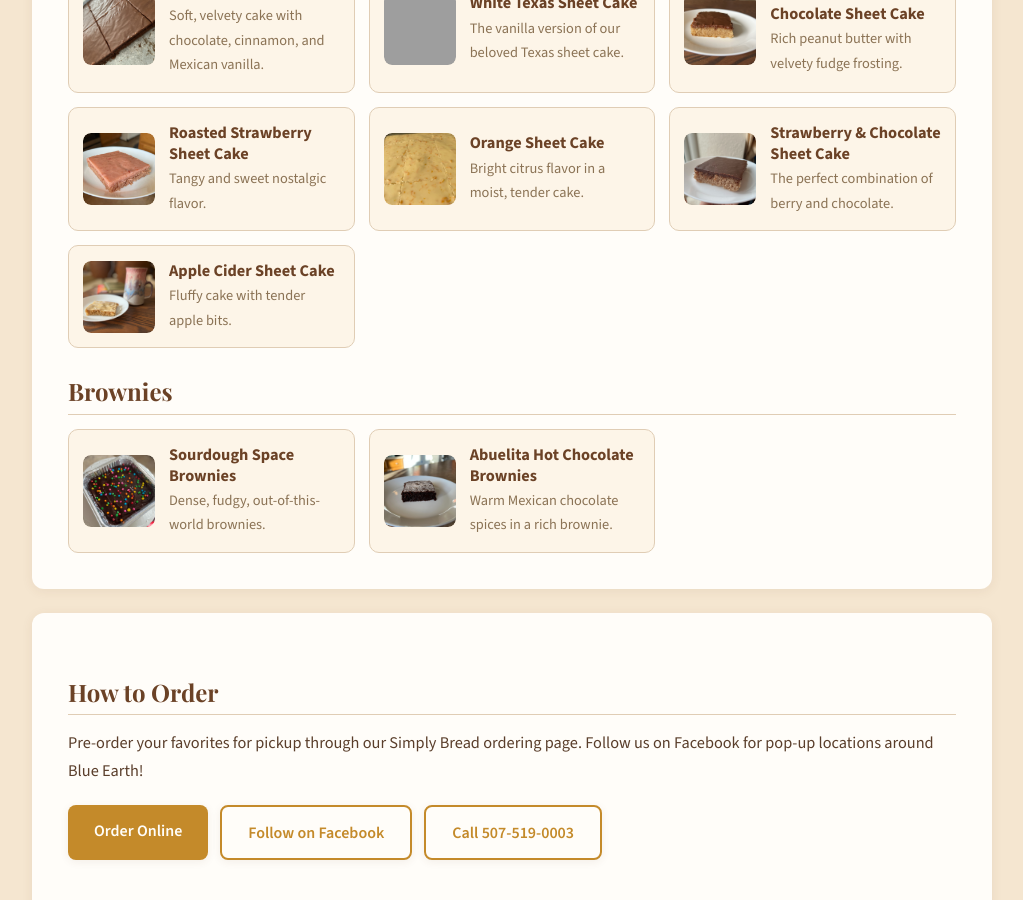
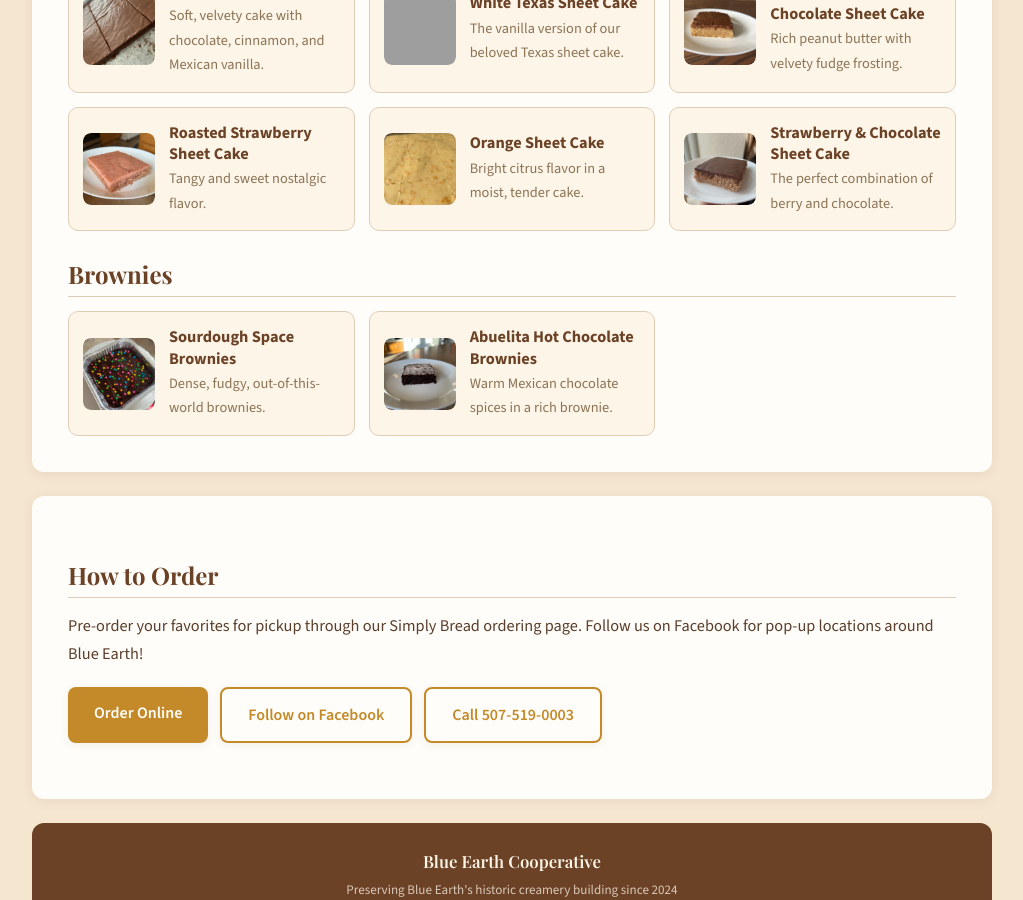
Before and after one commit to blueearthcoop/blueearthcoop.github.io, a Jekyll site: the page built from bakery/index.html, in a window 1280 px wide and 900 px high, scrolled down 3127 px. Shown: the whole window, without its empty margins (128-1151 px from the left). Built offline with Jekyll 4.4.1, drawn with Linux system fonts in a browser that asks for light colours; grey boxes are pictures that could not be loaded.

Commit message:
Remove seasonal apple cider sheet cake - not currently available

```diff
--- a/bakery/index.html
+++ b/bakery/index.html
@@ -301,13 +301,7 @@ title: Blue Earth Cooperative Bakery
                 <p>The perfect combination of berry and chocolate.</p>
             </div>
         </div>
-        <div class="menu-item">
-            <div class="menu-item-image"><img src="/bakery/gallery/sheetcake_apple.jpg" alt="Apple Cider Sheet Cake" onclick="openLightbox(this.src, this.alt)"></div>
-            <div class="menu-item-content">
-                <h3>Apple Cider Sheet Cake</h3>
-                <p>Fluffy cake with tender apple bits.</p>
-            </div>
-        </div>
+
     </div>
 
     <h2>Brownies</h2>
```
